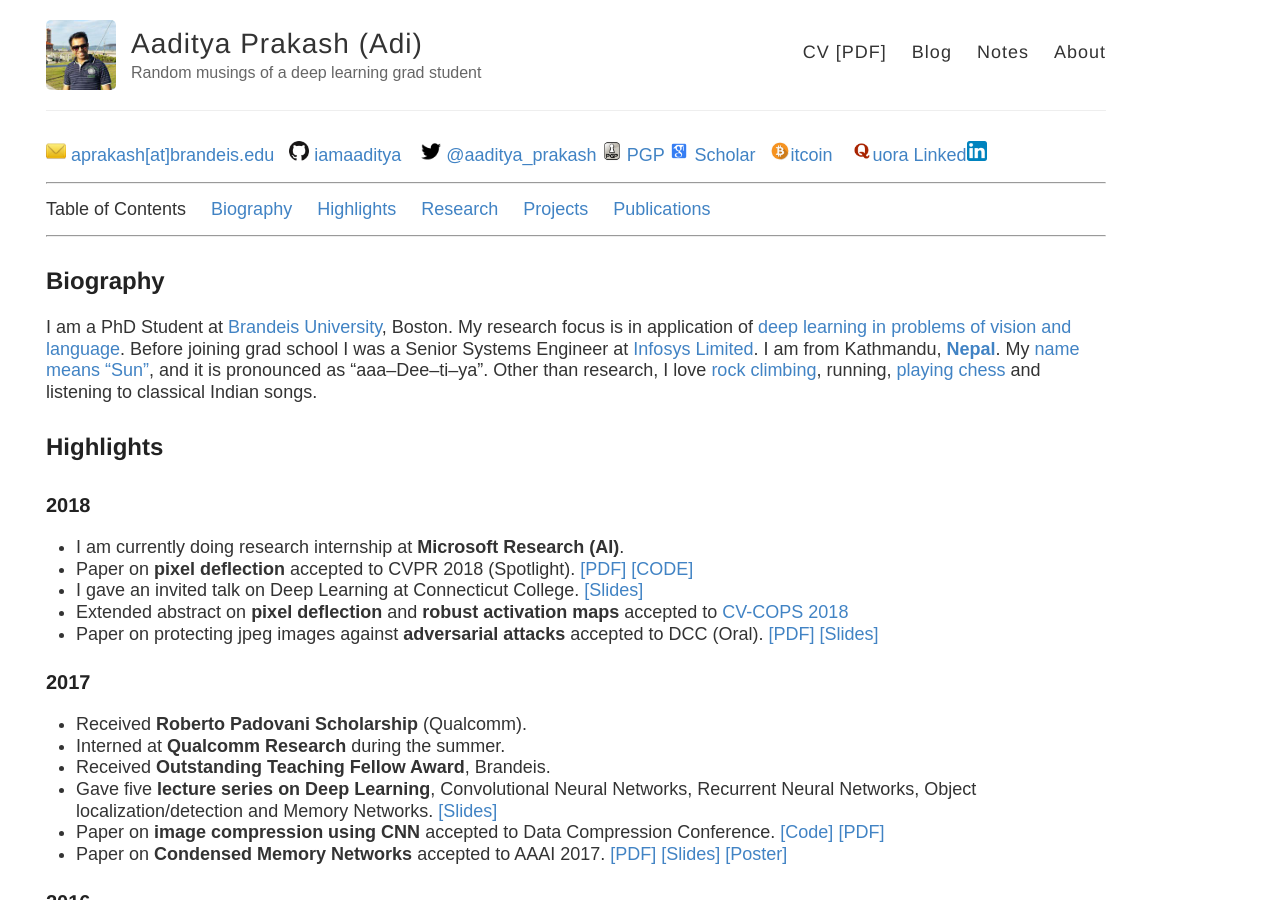
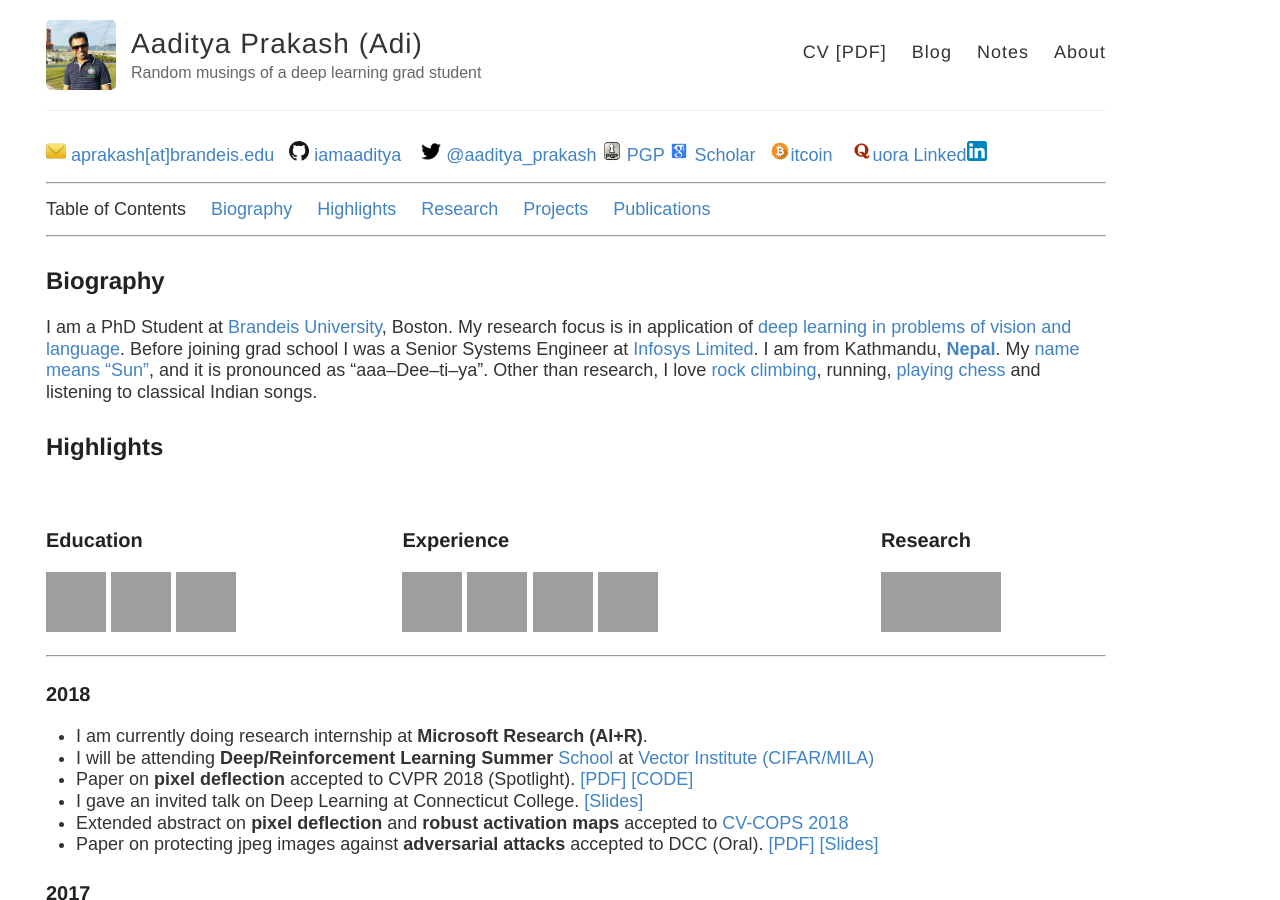
Before and after one commit to iamaaditya/iamaaditya.github.io, a Jekyll site: the page built from about/index.md, in a window 1280 px wide and 900 px high. Built offline with Jekyll 4.4.1, drawn with Linux system fonts in a browser that asks for light colours; some web fonts are replaced; grey boxes are pictures that could not be loaded.

Commit message:
update about page with logos

```diff
--- a/about/index.md
+++ b/about/index.md
@@ -18,9 +18,30 @@
 I am a PhD Student at [Brandeis University](http://www.brandeis.edu/), Boston. My research focus is in application of [deep learning in problems of vision and language]({{site.baseurl}}/notes/research/). Before joining grad school I was a Senior Systems Engineer at [Infosys Limited](https://www.infosys.com/). I am from Kathmandu, [**Nepal**](https://media.gadventures.com/media-server/image_library/Nepal-Himalaya-Mountains-Annapurna-Pokhara-Prayer-Flags-IS-027332084-Lg-RGB.jpg). My [name means "Sun"]({{site.baseurl}}/notes/name/), and it is pronounced as "aaa--Dee--ti--ya". Other than research, I love [rock climbing]({{site.baseurl}}/notes/climbing/), running, [playing chess]({{site.baseurl}}/notes/chess/) and listening to classical Indian songs.
 
 ## Highlights
+<table style="border-collapse: collapse; border: none;" width="100%" align='left'>
+<tr style="border: none;"> <td style="border: none; "><h3>Education</h3></td><td style="border: none; "><h3>Experience</h3></td><td style="border: none; "><h3>Research</h3></td></tr>
+<tr>
+<td style="border: none; ">
+  <img src="https://raw.githubusercontent.com/iamaaditya/iamaaditya.github.io/master/images/Brandeis.png" height="60px" width="60px" />
+  <img src="https://raw.githubusercontent.com/iamaaditya/iamaaditya.github.io/master/images/Bharath.png" height="60px" width="60px" />
+  <img src="https://raw.githubusercontent.com/iamaaditya/iamaaditya.github.io/master/images/Vector.png" height="60px" width="60px" />
 
+</td>
+<td style="border: none; ">
+  <img src="https://raw.githubusercontent.com/iamaaditya/iamaaditya.github.io/master/images/Microsoft.png" height="60px" width="60px" />
+  <img src="https://raw.githubusercontent.com/iamaaditya/iamaaditya.github.io/master/images/Qualcomm.png" height="60px" width="60px" />
+  <img src="https://raw.githubusercontent.com/iamaaditya/iamaaditya.github.io/master/images/Philips.png" height="60px" width="60px" />
+  <img src="https://raw.githubusercontent.com/iamaaditya/iamaaditya.github.io/master/images/Infosys.png" height="60px" width="60px" />
+  </td>
+<td style="border: none;">
+  <img src="https://raw.githubusercontent.com/iamaaditya/iamaaditya.github.io/master/images/conferences.png" height="60px" width="120px" />
+</td>
+</tr> </table>
+
+---
 ### 2018
-* I am currently doing research internship at **Microsoft Research (AI)**.
+* I am currently doing research internship at **Microsoft Research (AI+R)**.
+* I will be attending **Deep/Reinforcement Learning Summer** [School](https://dlrlsummerschool.ca/) at [Vector Institute (CIFAR/MILA)](https://vectorinstitute.ai/)
 * Paper on **pixel deflection** accepted to CVPR 2018 (Spotlight). [\[PDF\]](https://arxiv.org/pdf/1801.08926.pdf "Deflecting Adversarial Attacks with Pixel Deflection") [\[CODE\]](https://github.com/iamaaditya/pixel-deflection)
 * I gave an invited talk on Deep Learning at Connecticut College. [\[Slides\]](https://docs.google.com/presentation/d/1ci1qJVz-vJd02wz1IQNhilBemvc876rKIzwGIC9ZkG0)
 * Extended abstract on **pixel deflection** and **robust activation maps** accepted to [CV-COPS 2018](https://vision.soic.indiana.edu/bright-and-dark-workshop-2018/)
```
